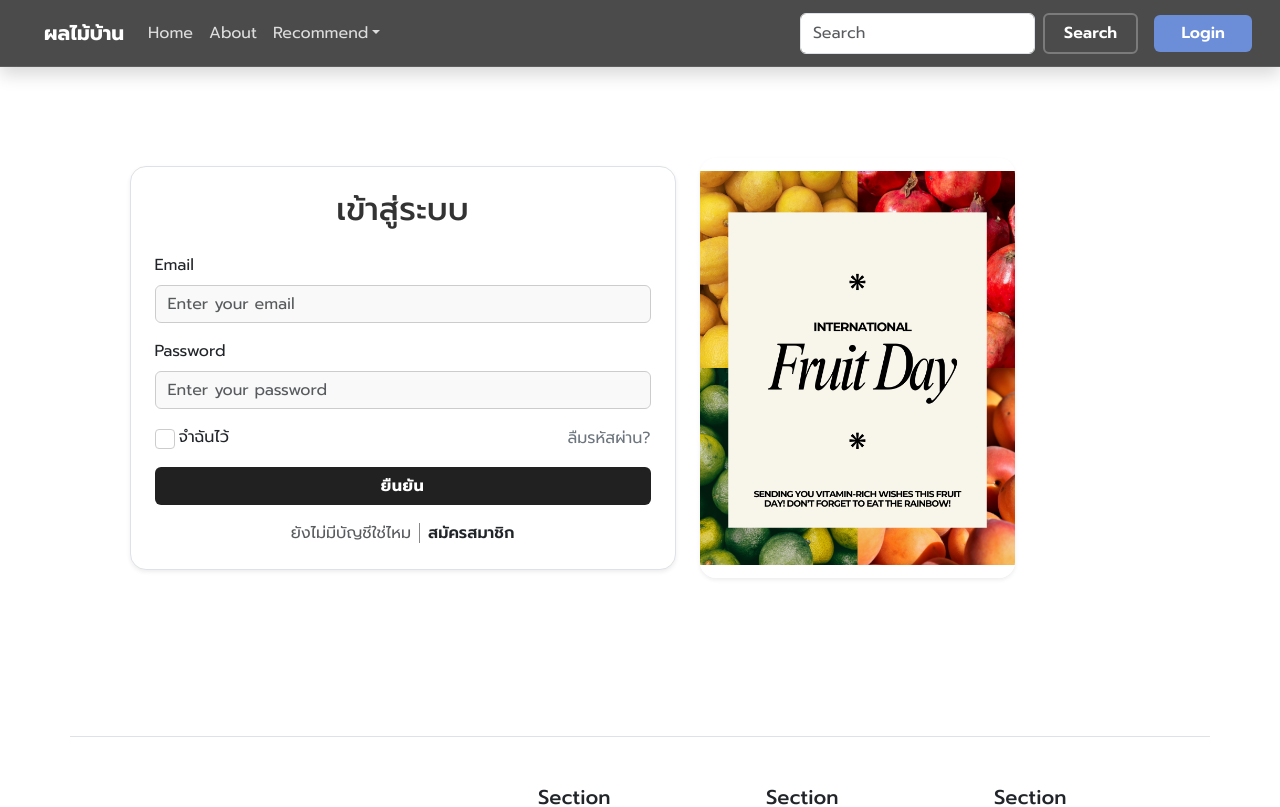
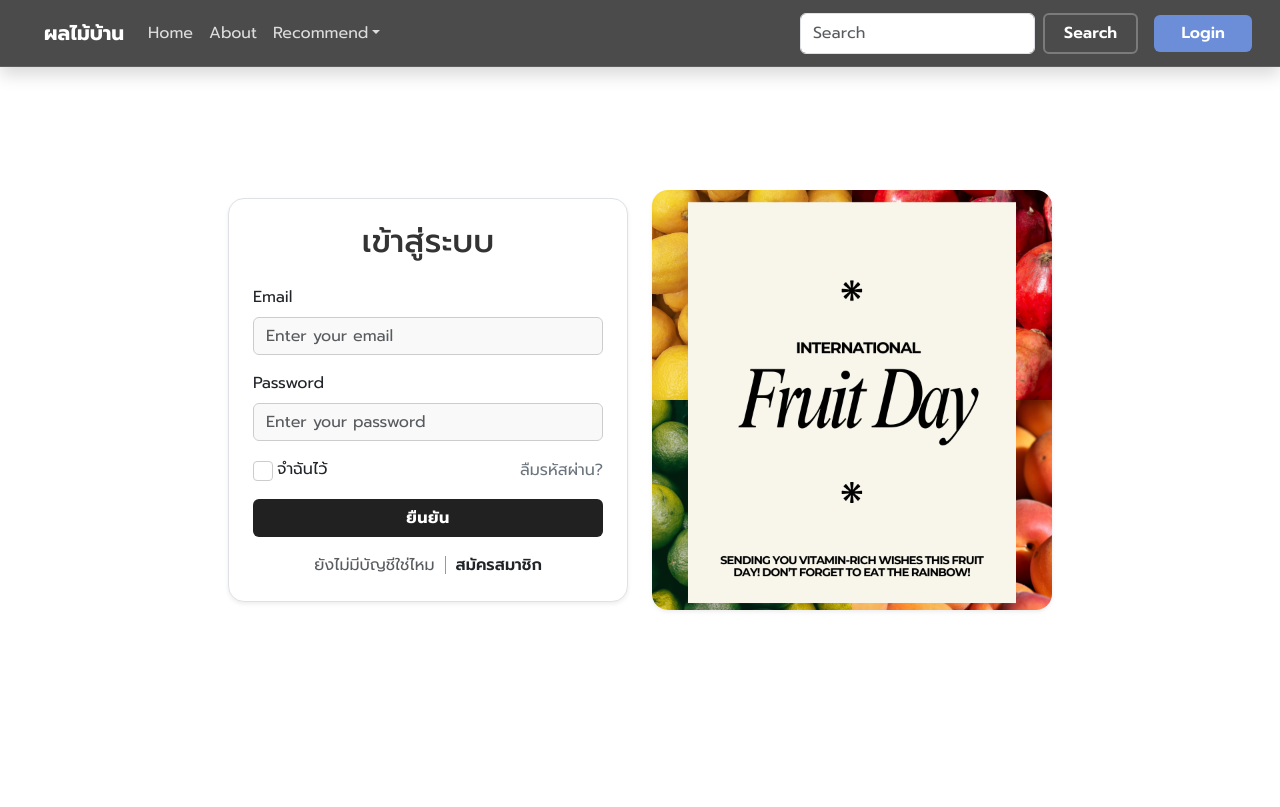
Before and after one commit to nobgkai/frontend, a Next.js app: page /login1 in a window 1280 px wide. Shown: the top 807 px of the page. Built offline with nearby package versions, Linux system fonts and the light colour scheme.

Commit message:
update16-1

```diff
--- a/app/compoLg/login.js
+++ b/app/compoLg/login.js
@@ -1,21 +1,24 @@
 import "./login.css";
 import Image from "next/image";
+
 export default function Login() {
   return (
     <>
-      <div className="container mt-5">
       <div
-          className="row justify-content-center align-items-center "
-          style={{ minHeight: "80vh" }}
+        className="d-flex justify-content-center align-items-center flex-wrap gap-4"
+        style={{ minHeight: "100vh", padding: "20px" }}
       >
-          {/* แบบฟอร์ม */}
-          <div className="col-lg-6">
-            <div className="p-4 border rounded-4 shadow-sm bg-white">
+        {/* กล่องฟอร์ม */}
+        <div
+          className="p-4 border rounded-4 shadow-sm bg-white"
+          style={{ width: "400px" }}
+        >
           <h2 className="text-center mb-4" style={{ color: "#333" }}>
             เข้าสู่ระบบ
           </h2>
 
           <form>
+            {/* Email */}
             <div className="mb-3">
               <label htmlFor="email" className="form-label text-dark">
                 Email
@@ -30,6 +33,7 @@ export default function Login() {
               />
             </div>
 
+            {/* Password */}
             <div className="mb-3">
               <label htmlFor="password" className="form-label text-dark">
                 Password
@@ -44,6 +48,7 @@ export default function Login() {
               />
             </div>
 
+            {/* จำฉันไว้ / ลืมรหัสผ่าน */}
             <div className="d-flex justify-content-between align-items-center mb-3">
               <div className="form-check">
                 <input
@@ -60,12 +65,13 @@ export default function Login() {
               </div>
               <a
                 href="/forgot-password"
-                    className="text-decoration-none text-secondary  link-hover-effect"
+                className="text-decoration-none text-secondary link-hover-effect"
               >
                 ลืมรหัสผ่าน?
               </a>
             </div>
 
+            {/* ปุ่ม */}
             <button
               type="submit"
               className="btn w-100 mb-3 btn-effect"
@@ -79,9 +85,17 @@ export default function Login() {
               ยืนยัน
             </button>
 
+            {/* ยังไม่มีบัญชี / สมัคร */}
             <div className="d-flex justify-content-center align-items-center text-muted">
               <span>ยังไม่มีบัญชีใช่ไหม</span>
-                  <div className="vertical-line mx-2"></div>
+              <div
+                style={{
+                  width: "1px",
+                  height: "18px",
+                  backgroundColor: "#999",
+                  margin: "0 10px",
+                }}
+              ></div>
               <a
                 href="./register1"
                 className="text-dark fw-semibold link-effect"
@@ -91,22 +105,22 @@ export default function Login() {
             </div>
           </form>
         </div>
-          </div>
 
-          {/* ภาพด้านขวา */}
-          <div className="col-lg-5 d-none d-lg-block">
+        {/* กล่องรูปภาพ */}
+        <div>
           <img
             src="./img/imglogin/1.png"
             alt="Login"
             className="img-fluid rounded-4 shadow-sm"
             style={{
+              width: "400px",
+              height: "auto",
               maxHeight: "420px",
               objectFit: "cover",
             }}
           />
         </div>
       </div>
-      </div>
     </>
   );
 }
```
Lines whose indentation alone changed are shown as unchanged.
